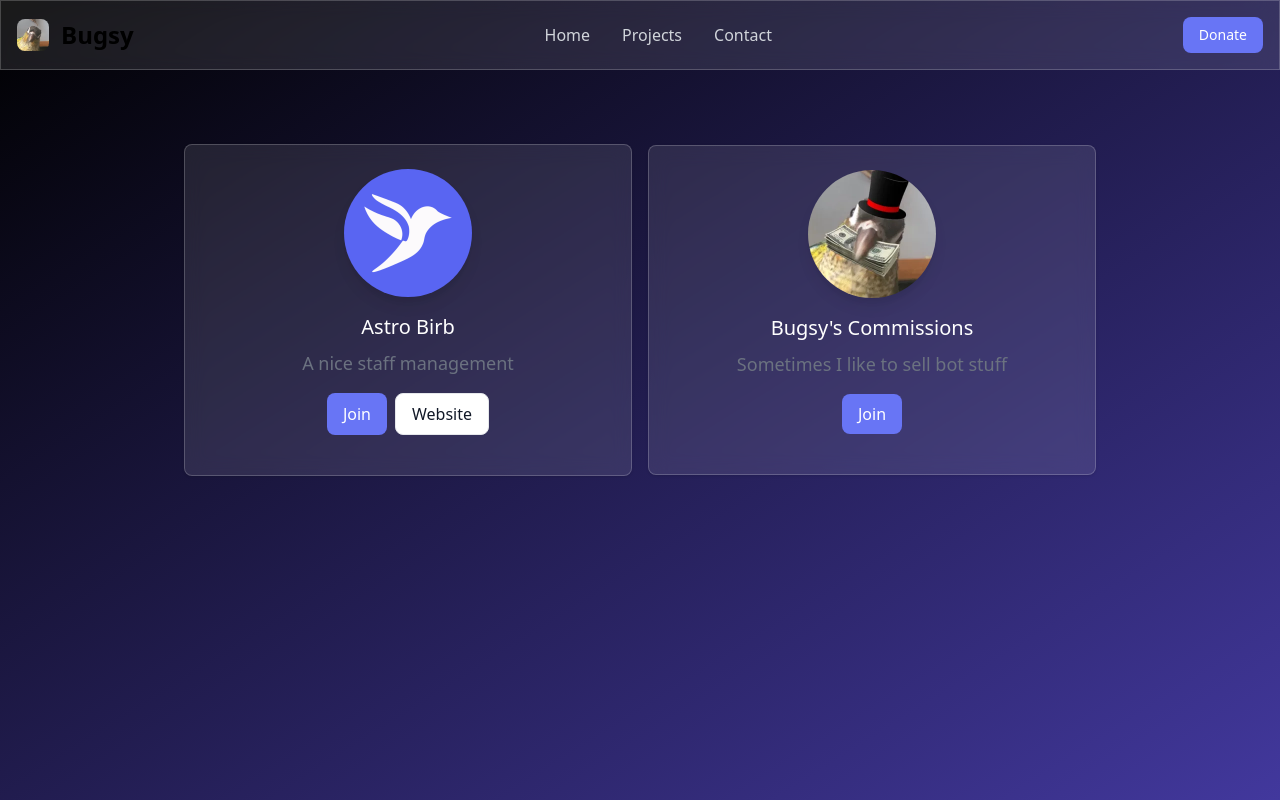
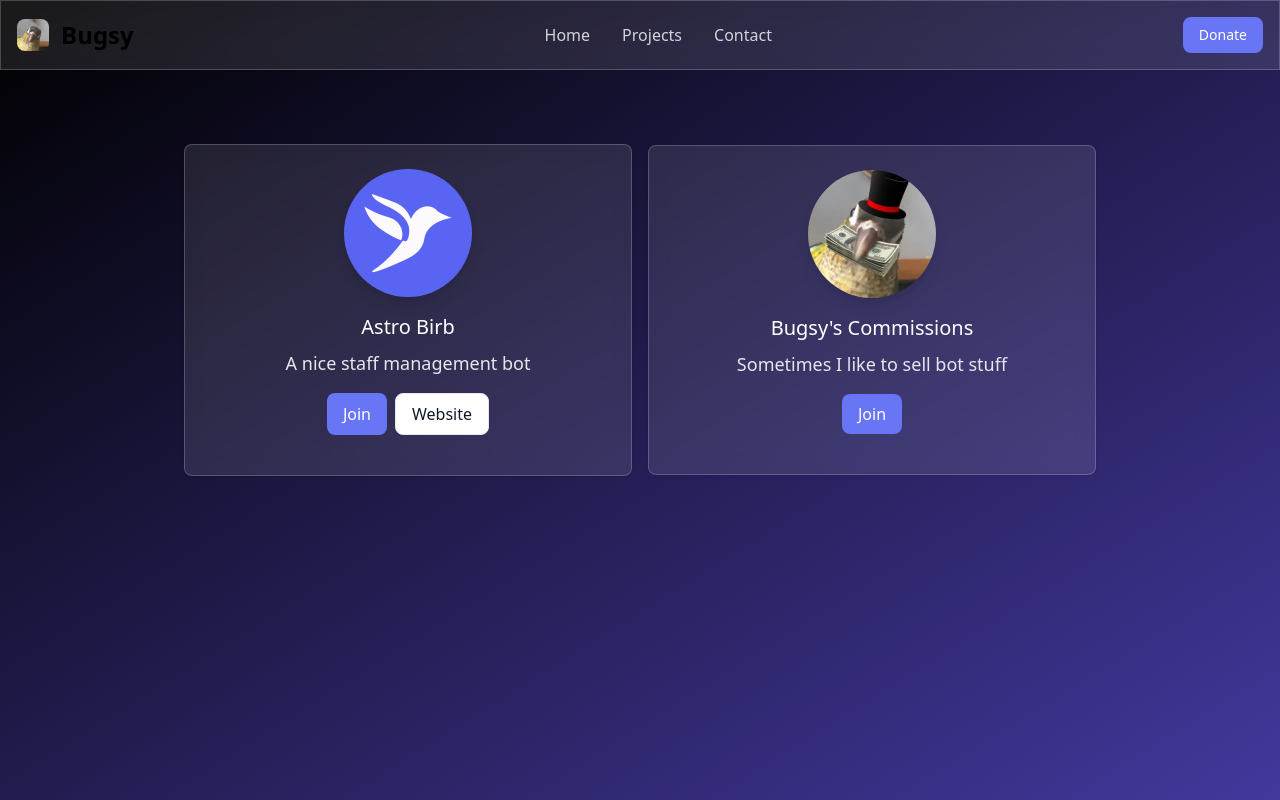
Before and after one commit to bugsbirb/bugsbirt.xyz, a Next.js app: page /projects in a window 1280 px wide. Built offline with nearby package versions, Linux system fonts and the light colour scheme.

Commit message:
additions i like

```diff
--- a/src/app/layout.tsx
+++ b/src/app/layout.tsx
@@ -12,6 +12,11 @@ export default function RootLayout({ children }: RootLayoutProps) {
       <head>
       <meta charSet="UTF-8" />
         <link rel="icon" type="image/png" href="/bugsbirt.png"/>
+        <meta name="description" content="i like to make things sometimes"/>
+        <meta name="theme-color" content="#5b65e8" />
+        <meta name="url" content="http://bugsbirt.xyz"/>
+        <link rel="icon" href="/bugsbirt.png" type="image/x-icon" />
+
         <meta name="viewport" content="width=device-width, initial-scale=1.0" />
         <title>bugsbirt</title>
       </head>
--- a/src/app/projects/page.tsx
+++ b/src/app/projects/page.tsx
@@ -26,7 +26,7 @@ export default function Projects() {
                         <div className="flex flex-col items-center pb-10 pt-6 relative">
                             <img className="w-32 h-32 mb-4 rounded-full shadow-lg" src="/astrobirb.gif" alt="Astro Birb"/>
                             <h5 className="mb-2 text-xl font-medium text-white">Astro Birb</h5>
-                            <span className="text-lg text-gray-500">A nice staff management</span>
+                            <span className="text-lg text-gray-200">A nice staff management bot</span>
                             <div className="flex mt-4 justify-center sm:justify-start">
                                 <a href="https://discord.gg/birb" className="inline-flex items-center px-4 py-2 text-base font-medium text-center text-white bg-indigo-500 rounded-lg hover:bg-blue-800 focus:ring-4 focus:outline-none focus:ring-blue-300">Join</a>
                                 <a href="https://astrobirb.dev" className="py-2 px-4 ml-2 text-base font-medium text-gray-900 focus:outline-none bg-white rounded-lg border border-gray-200 hover:bg-gray-100 hover:text-blue-700 focus:z-10 focus:ring-4 focus:ring-gray-100">Website</a>
@@ -44,8 +44,8 @@ export default function Projects() {
                         <div className="flex flex-col items-center pb-10 pt-6">
                             <img className="w-32 h-32 mb-4 rounded-full shadow-lg" src="/birbmoney.png" alt="Bugsy's Commissions"/>
                             <h5 className="mb-2 text-xl font-medium text-white">Bugsy's Commissions</h5>
-                            <span className="text-lg text-gray-500">Sometimes I like to sell bot stuff</span>
-                            <div className="flex mt-4 justify-center sm:justify-start"> {/* Center buttons on mobile, start on desktop */}
+                            <span className="text-lg text-gray-200">Sometimes I like to sell bot stuff</span>
+                            <div className="flex mt-4 justify-center sm:justify-start">
                                 <a href="https://discord.gg/V8UrYsX9u6" className="inline-flex items-center px-4 py-2 text-base font-medium text-center text-white bg-indigo-500 rounded-lg hover:bg-blue-800 focus:ring-4 focus:outline-none focus:ring-blue-300">Join</a>
                             </div>
                         </div>
```
